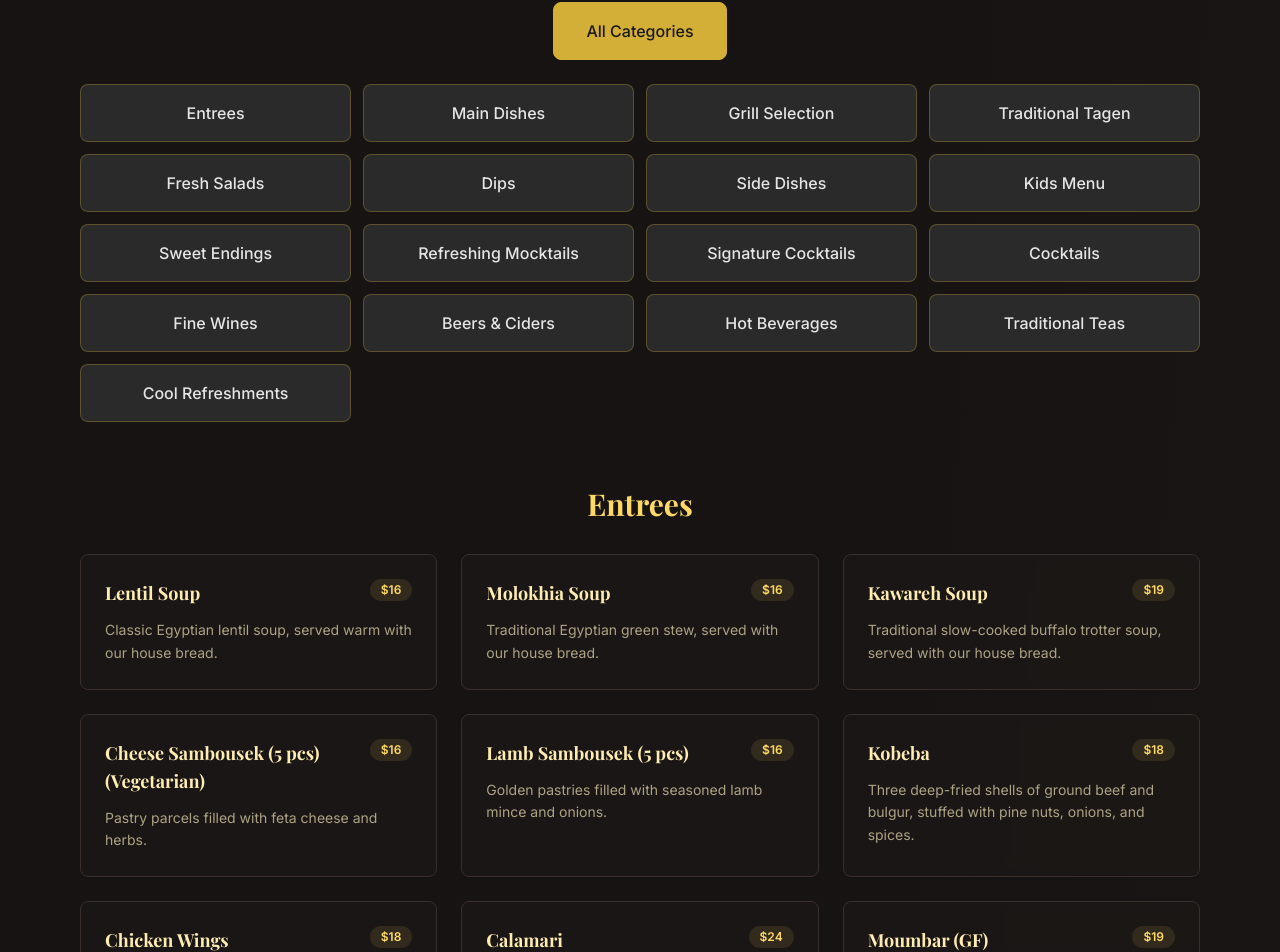
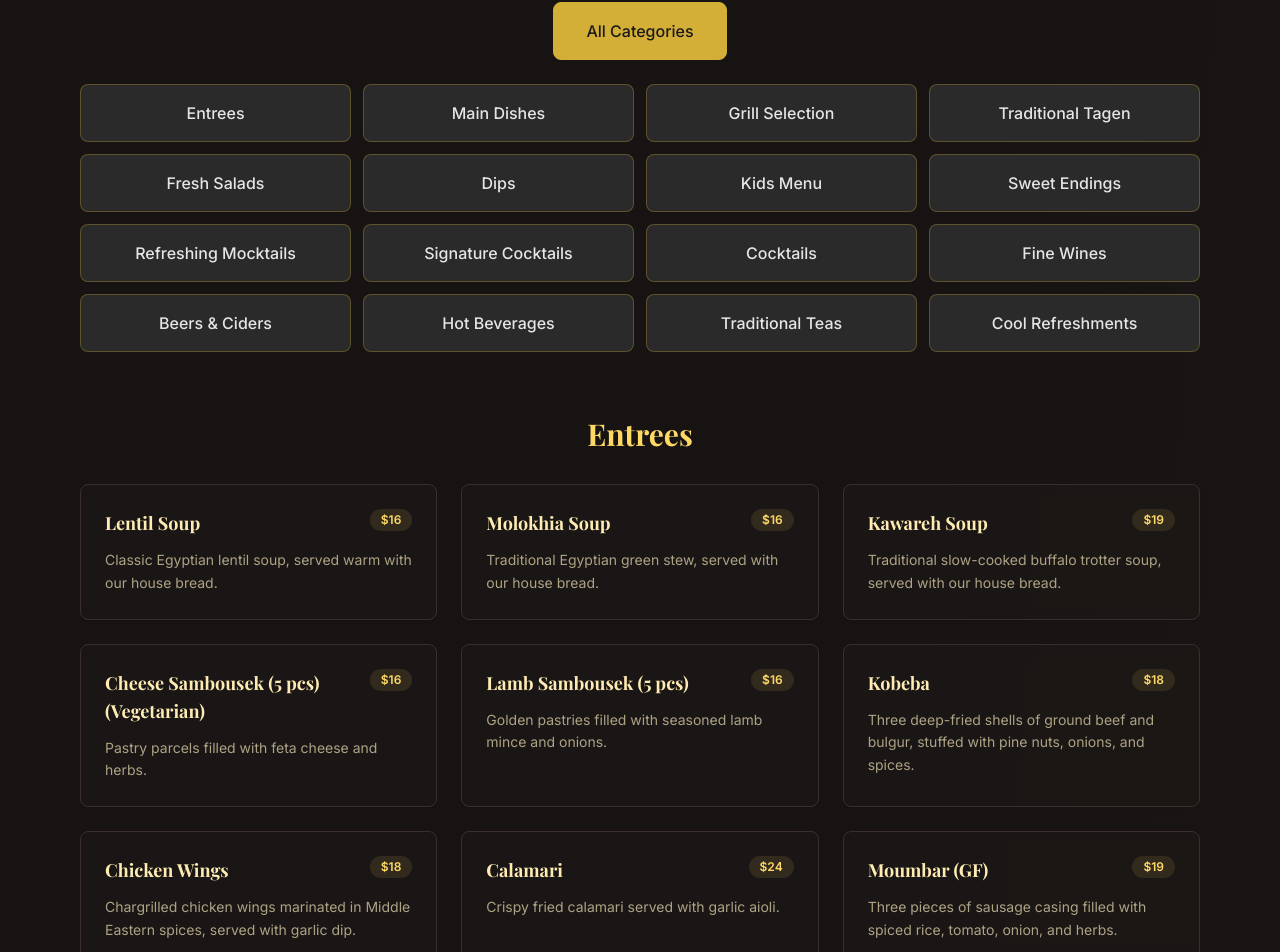
Before and after one commit to michaelyoussef396/cairo-clone-exact, a React (Vite) app: page /menu in a window 1280 px wide. Shown: the part 3654-4606 px from the top of the page. Built offline with nearby package versions, Linux system fonts and the light colour scheme; no server answers; the HTML template or start-up script is replaced by a standard one.

Commit message:
Remove side dishes category

```diff
--- a/src/pages/NewMenu.tsx
+++ b/src/pages/NewMenu.tsx
@@ -65,7 +65,6 @@ const NewMenu = () => {
     { key: 'Tagen', display: 'Traditional Tagen' },
     { key: 'salads', display: 'Fresh Salads' },
     { key: 'Dips', display: 'Dips' },
-    { key: 'Sides', display: 'Side Dishes' },
     { key: 'kids', display: 'Kids Menu' },
     { key: 'Desserts', display: 'Sweet Endings' },
     { key: 'Mocktails', display: 'Refreshing Mocktails' },
--- a/src/utils/csvParser.ts
+++ b/src/utils/csvParser.ts
@@ -70,7 +70,6 @@ export const categoryOrder = [
   'Tagen',
   'salads',
   'Dips',
-  'Sides',
   'kids',
   'Desserts',
   'Mocktails',
@@ -90,7 +89,6 @@ export const categoryDisplayNames: Record<string, string> = {
   'Tagen': 'Traditional Tagen',
   'salads': 'Fresh Salads',
   'Dips': 'Dips & Spreads',
-  'Sides': 'Side Dishes',
   'kids': 'Kids Menu',
   'Desserts': 'Sweet Endings',
   'Mocktails': 'Refreshing Mocktails',
```
